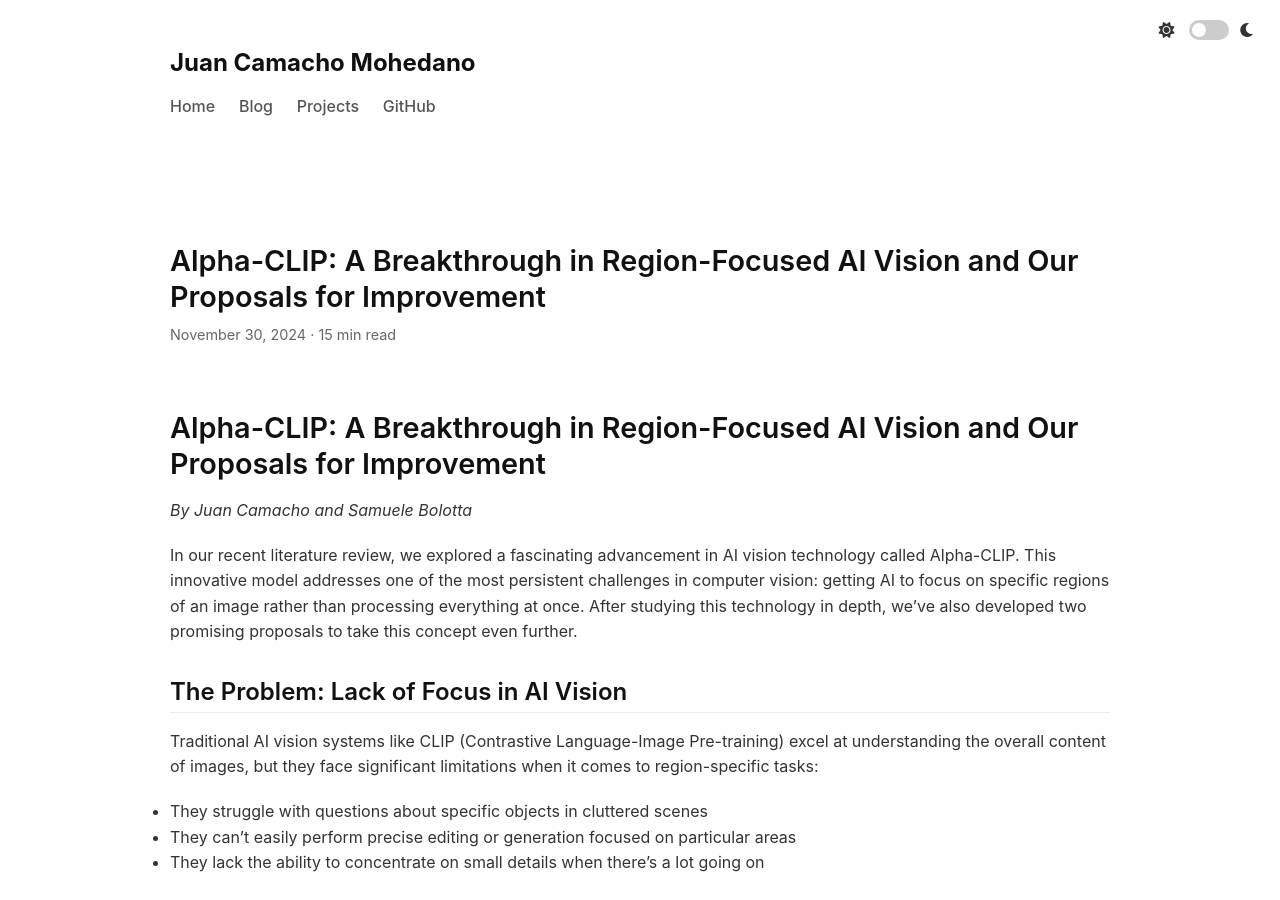
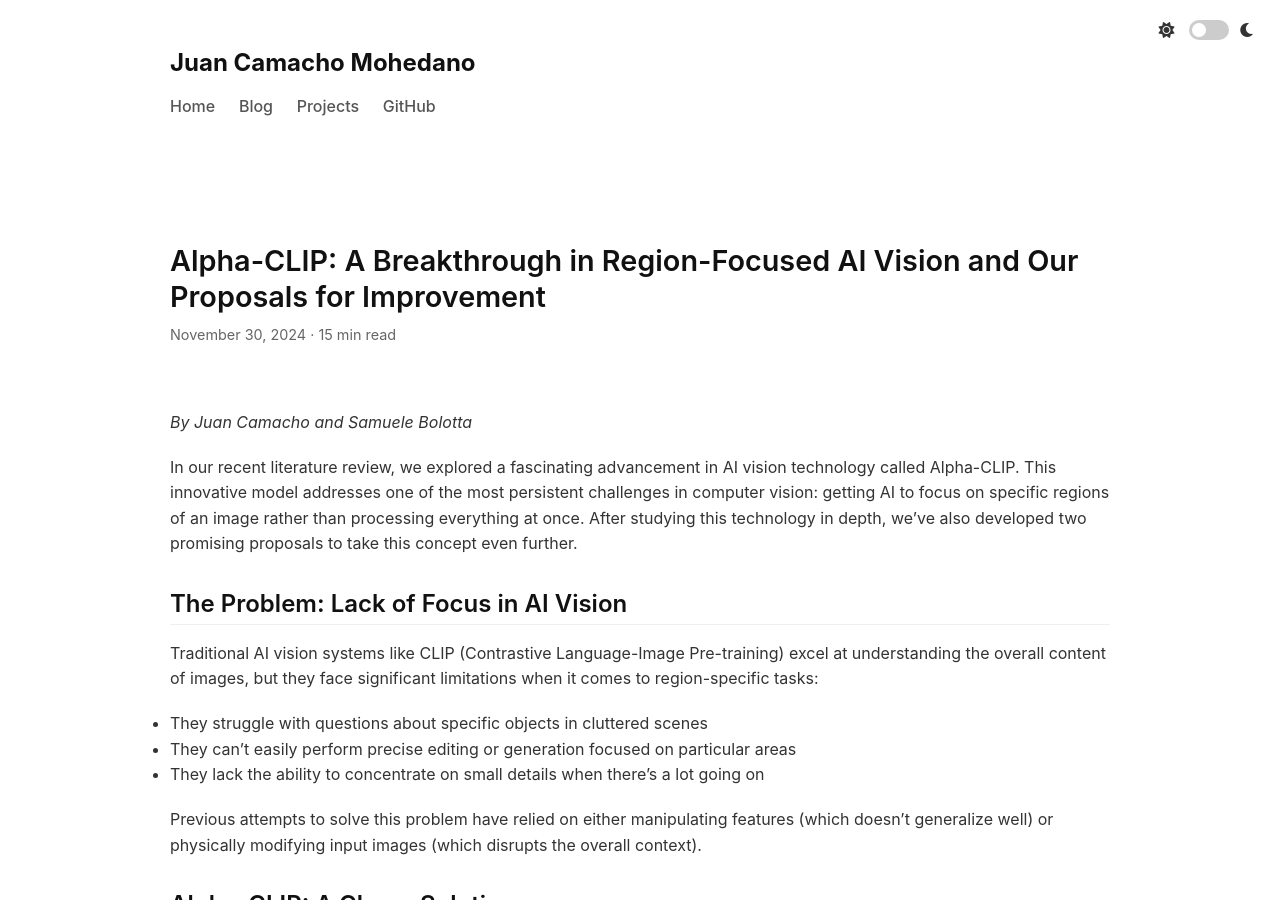
Before and after one commit to jucamohedano/jucamohedano.github.io, a Jekyll site: the page built from _posts/2024-11-30-alpha-clip-study.md, in a window 1280 px wide and 900 px high. Built offline with Jekyll 4.4.1, drawn with Linux system fonts in a browser that asks for light colours.

Commit message:
remove repeated title

```diff
--- a/_posts/2024-11-30-alpha-clip-study.md
+++ b/_posts/2024-11-30-alpha-clip-study.md
@@ -7,8 +7,6 @@ excerpt_separator: <!--more-->
 categories: [deep-learning, computer-vision]
 tags: [deep-learning, computer-vision, CLIP, GLIP]
 ---
-
-# Alpha-CLIP: A Breakthrough in Region-Focused AI Vision and Our Proposals for Improvement
 
 *By Juan Camacho and Samuele Bolotta*
 
```
